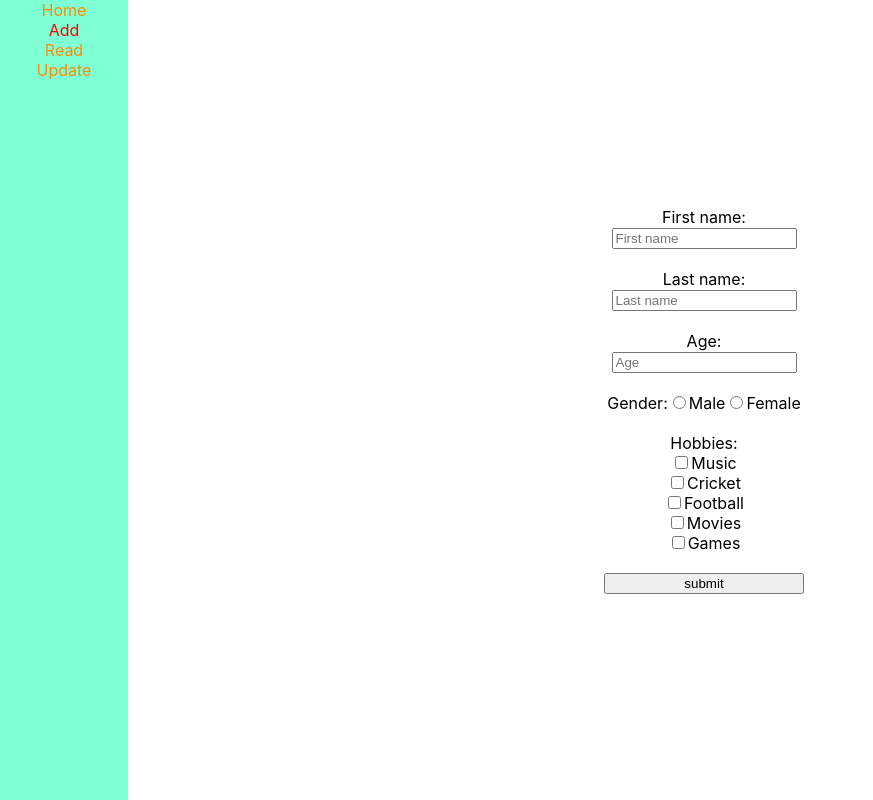
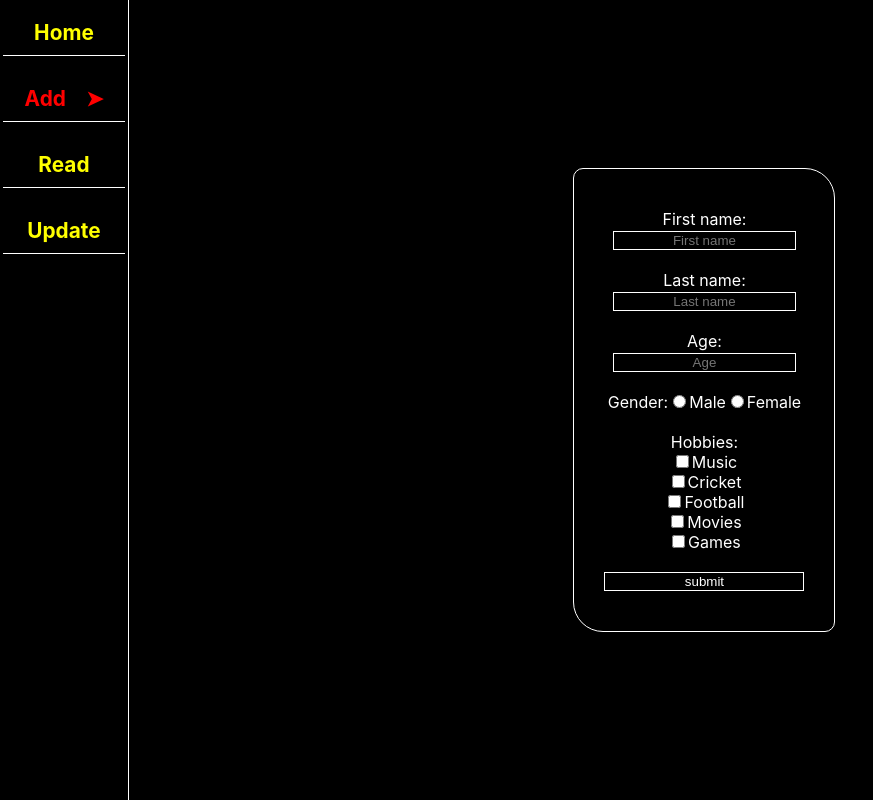
Before and after one commit to Heet-Sheth/Assignment-1, a React (Create React App) app: page /add in a window 1280 px wide. Shown: the whole page, without its empty margins (0-873 px from the left). Built offline with nearby package versions, Linux system fonts and the light colour scheme.

Commit message:
Final commit

```diff
--- a/src/Component/add/addform.css
+++ b/src/Component/add/addform.css
@@ -2,12 +2,32 @@ form{
     display: flex;
     flex-direction: column;
     width: 200px;
+    border: 1px solid white;
+    padding: 30px;
+    color: white;
+    background-color: black;
+    border-radius: 10px 30px;
 }
 form > *{
     margin: 10px 0;
+    color: white;
+}
+input{
+    color: white;
+    background-color: black;
+    border: 1px solid white;
+    text-align: center;
 }
 .hobby
 {
     display: flex;
     flex-direction: column;
 }
+*{
+    background-color:black;
+}
+input[type=submit]:hover
+{
+    color: black;
+    background-color: white;
+}
--- a/src/Component/index.css
+++ b/src/Component/index.css
@@ -1,12 +1,23 @@
 .link
 {
     text-decoration: none;
-    color: darkorange;
+    color: yellow;
     text-align: center;
+    border: solid white;
+    width: 80%;
+    border-width: 0 0 1px 0;
+    margin: 10px 0;
+    padding: 10px;
+    font-size: 1.3em;
+    font-weight: bold;
 }
 .active
 {
     color: red;
+}
+.active::after{
+    content: "➤";
+    margin-left: 20px;
 }
 ul{
     list-style-type: none;
@@ -25,7 +36,9 @@ ul{
     flex-direction: column;
     flex-wrap: wrap;
     align-items: center;
-    background-color: aquamarine;
+    background-color: black;
+    border:solid white;
+    border-width: 0 1px 0 0;
     width: 100px;
     height: 100%;
 }
@@ -35,3 +48,6 @@ ul{
     display: flex;
     height: 100%;
 }
+h1{
+    color: white;
+}
--- a/src/Component/read/readform.css
+++ b/src/Component/read/readform.css
@@ -1,21 +1,24 @@
 td,th{
-    border: 1px solid chocolate;
-    background-color: chocolate;
+    border: 1px solid white;
     color: white;
     padding: 10px;
-    margin: 5px;
 }
 button
 {
-    background-color: white;
-    color: chocolate;
+    background-color: black;
+    color: white;
     outline: none;
-    border: none;
+    border: 1px solid white;
     font-size: 1.5em;
     font-weight: bold;
     padding: 0;
     margin: 0 10px;
 }
+button:hover
+{
+    background-color: white;
+    color: black;
+}
 table{
-    margin: 10px 0;
+    border-spacing: 5px;
 }
--- a/src/Component/update/editform.css
+++ b/src/Component/update/editform.css
@@ -2,12 +2,32 @@ form{
     display: flex;
     flex-direction: column;
     width: 200px;
+    border: 1px solid white;
+    padding: 30px;
+    color: white;
+    background-color: black;
+    border-radius: 10px 30px;
 }
 form > *{
     margin: 10px 0;
+    color: white;
+}
+input{
+    color: white;
+    background-color: black;
+    border: 1px solid white;
+    text-align: center;
 }
 .hobby
 {
     display: flex;
     flex-direction: column;
 }
+*{
+    background-color:black;
+}
+input[type=submit]:hover
+{
+    color: black;
+    background-color: white;
+}
```
